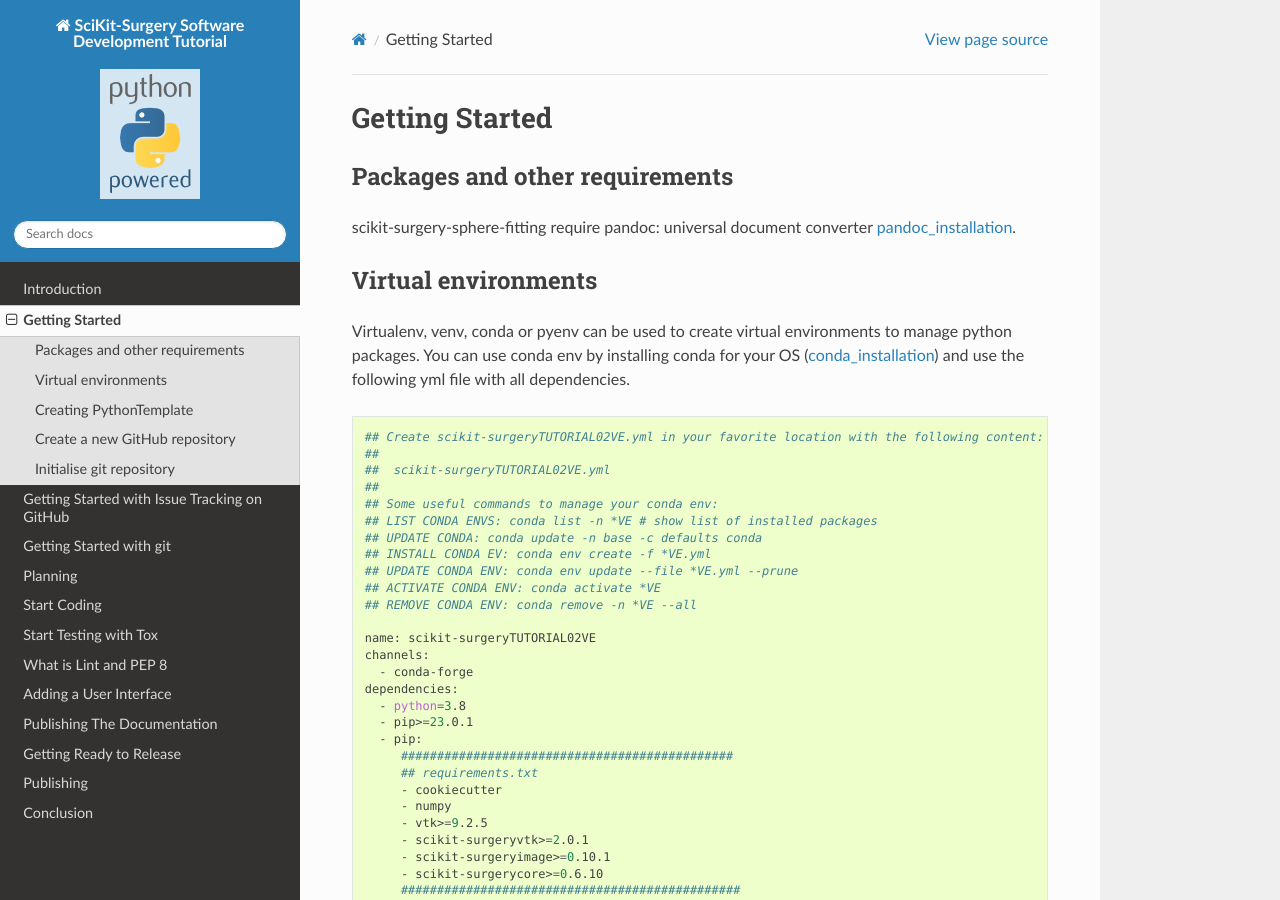
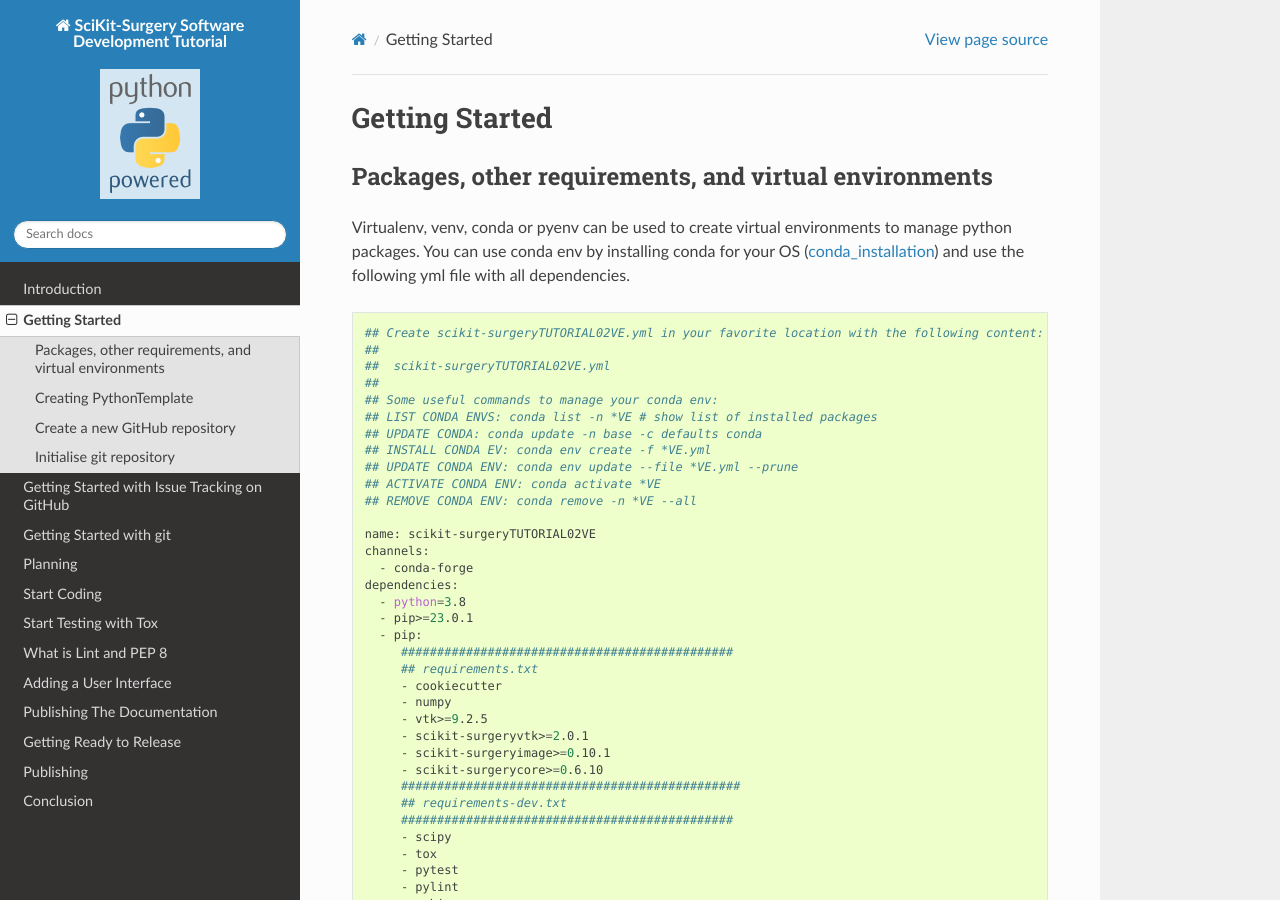
Before and after one commit to SciKit-Surgery/scikit-surgerytutorial02, a Sphinx documentation site: the page built from doc/01_Starting_Out.rst, in a window 1280 px wide and 900 px high. Built offline with Sphinx 7.4.7 and the Read the Docs theme 2.0.0, drawn with Linux system fonts in a browser that asks for light colours; formulas are drawn with MathJax 3.

Commit message:
removes pandoc as dependenciy becase of sphinx package (#39, #36)

```diff
--- a/doc/01_Starting_Out.rst
+++ b/doc/01_Starting_Out.rst
@@ -6,12 +6,9 @@
 Getting Started
 ===============================================
 
-Packages and other requirements
-~~~~~~~~~~~~~~~~~~~~~~~~~~~~~~~
-scikit-surgery-sphere-fitting require pandoc: universal document converter `pandoc_installation`_.
 
-Virtual environments
-~~~~~~~~~~~~~~~~~~~~
+Packages, other requirements, and virtual environments
+~~~~~~~~~~~~~~~~~~~~~~~~~~~~~~~~~~~~~~~~~~~~~~~~~~~~~~
 Virtualenv, venv, conda or pyenv can be used to create virtual environments to manage python packages.
 You can use conda env by installing conda for your OS (`conda_installation`_) and use the following yml file with all dependencies.
 ::
@@ -155,7 +152,6 @@ By the end this tutorial you will have a green tick where now there is a red cro
 
 .. _`cookiecutter`: https://cookiecutter.readthedocs.io/en/latest/
 .. _`sphere fitting algorithm`: https://scikit-surgery-sphere-fitting.readthedocs.io/en/latest/
-.. _`pandoc_installation` : https://pandoc.org/installing.html
 .. _`conda_installation` : https://conda.io/projects/conda/en/latest/user-guide/install/index.html
 .. _`here` : https://docs.github.com/en/authentication/connecting-to-github-with-ssh/generating-a-new-ssh-key-and-adding-it-to-the-ssh-agent
 .. _`Adds a new SSH key to GitHub account`: https://docs.github.com/en/authentication/connecting-to-github-with-ssh/generating-a-new-ssh-key-and-adding-it-to-the-ssh-agent
--- a/doc/08_Documentation.rst
+++ b/doc/08_Documentation.rst
@@ -14,7 +14,6 @@ html documentation, using the command
    tox -e docs
 
 We use `readthedocs`_ to host our documentation, as it is then easily accessible to all and sundry.
-You might need to install pandoc which `pandoc_installation`_
 At this stage you'll need to create an account on readthedocs. This is easy and free.
 
 Once you have an account, you can import your project manually `readthedocs_import`_, filling in the project name
@@ -61,5 +60,4 @@ Your documentation on readthedocs should now be automatically updated each time
 .. _`readthedocs`: https://readthedocs.org/
 .. _`webhook`: https://en.wikipedia.org/wiki/Webhook
 .. _`github_incoming_webhook`: https://docs.github.com/en/developers/webhooks-and-events/webhooks/about-webhooks
-.. _`pandoc_installation`: https://pandoc.org/installing.html
 .. _`readthedocs_import`: https://readthedocs.org/dashboard/import/manual
```
